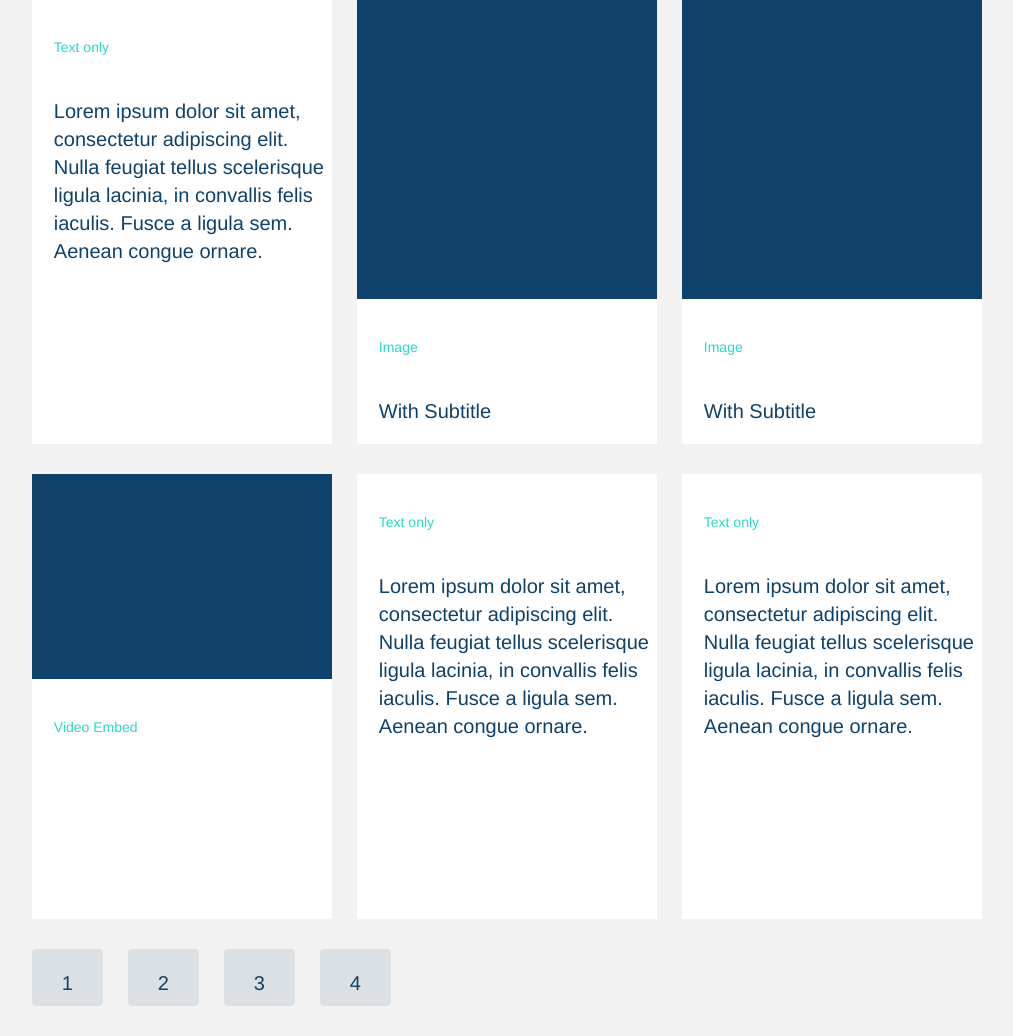
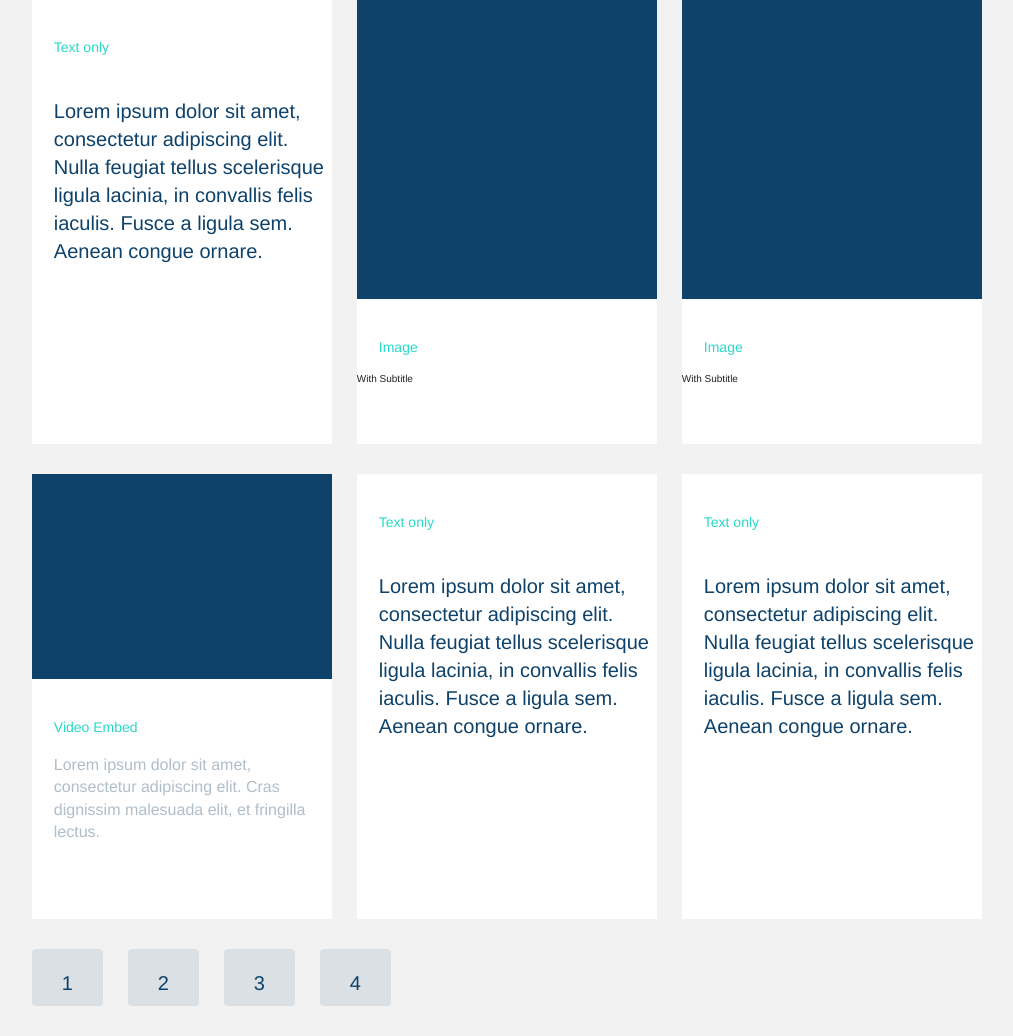
Before and after one commit to GeorgeD121/frontend_tech_test, a PHP site: page / in a window 1280 px wide. Shown: the part 1672-2708 px from the top of the page, without its empty margins (173-1186 px from the left). Run offline with PHP 8.4, Linux system fonts and the light colour scheme; some libraries are stand-ins or nearby versions.

Commit message:
Improvements
Img/vid descriptions. Nav colour change animation

```diff
--- a/css/main.css
+++ b/css/main.css
@@ -364,6 +376,12 @@
     margin-top: 39px;
     margin-left: 22px;
 }
+
+.vid_description{
+    color: #b0beca;
+    font-size: 1.6em;
+    margin-left: 22px;
+}
 .content_image{
     background-color: #0e426a;
     height: 300px;
--- a/index.html
+++ b/index.html
@@ -99,16 +99,17 @@
                 <div class="content_box">
                     <div class="content_image"></div>
                     <p class="label">Image</p>
-                    <p class="description">With Subtitle</p>
+                    <p class="img_description">With Subtitle</p>
                 </div>
                 <div class="content_box">
                     <div class="content_image"></div>
                     <p class="label">Image</p>
-                    <p class="description">With Subtitle</p>
+                    <p class="img_description">With Subtitle</p>
                 </div>
                 <div class="content_box">
                     <div class="content_video"></div>
                     <p class="label">Video Embed</p>
+                    <p class="vid_description">Lorem ipsum dolor sit amet, consectetur adipiscing elit. Cras dignissim malesuada elit, et fringilla lectus.</p>
                 </div>
                 <div class="content_box">
                     <p class="label">Text only</p>
@@ -123,12 +124,12 @@
                 <div class="content_box">
                     <div class="content_image"></div>
                     <p class="label">Image</p>
-                    <p class="description">With Subtitle</p>
+                    <p class="img_description">With Subtitle</p>
                 </div>
                 <div class="content_box">
                     <div class="content_image"></div>
                     <p class="label">Image</p>
-                    <p class="description">With Subtitle</p>
+                    <p class="img_description">With Subtitle</p>
                 </div>
                 <div class="content_box">
                     <p class="label">Text only</p>
@@ -145,12 +146,14 @@
                 <div class="content_box">
                     <div class="content_video"></div>
                     <p class="label">Video Embed</p>
+                    <p class="vid_description">Lorem ipsum dolor sit amet, consectetur adipiscing elit. Cras dignissim malesuada elit, et fringilla lectus.</p>
                 </div>
             </div>
             <div class="content">
                 <div class="content_box">
                     <div class="content_video"></div>
                     <p class="label">Video Embed</p>
+                    <p class="vid_description">Lorem ipsum dolor sit amet, consectetur adipiscing elit. Cras dignissim malesuada elit, et fringilla lectus.</p>
                 </div>
                 <div class="content_box">
                     <p class="label">Text only</p>
@@ -159,12 +162,12 @@
                 <div class="content_box">
                     <div class="content_image"></div>
                     <p class="label">Image</p>
-                    <p class="description">With Subtitle</p>
+                    <p class="img_description">With Subtitle</p>
                 </div>
                 <div class="content_box">
                     <div class="content_image"></div>
                     <p class="label">Image</p>
-                    <p class="description">With Subtitle</p>
+                    <p class="img_description">With Subtitle</p>
                 </div>
                 <div class="content_box">
                     <p class="label">Text only</p>
@@ -183,16 +186,17 @@
                 <div class="content_box">
                     <div class="content_image"></div>
                     <p class="label">Image</p>
-                    <p class="description">With Subtitle</p>
+                    <p class="img_description">With Subtitle</p>
                 </div>
                 <div class="content_box">
                     <div class="content_image"></div>
                     <p class="label">Image</p>
-                    <p class="description">With Subtitle</p>
+                    <p class="img_description">With Subtitle</p>
                 </div>
                 <div class="content_box">
                     <div class="content_video"></div>
                     <p class="label">Video Embed</p>
+                    <p class="vid_description">Lorem ipsum dolor sit amet, consectetur adipiscing elit. Cras dignissim malesuada elit, et fringilla lectus.</p>
                 </div>
                 <div class="content_box">
                     <p class="label">Text only</p>
```
Also changed, not shown: other parts of css/main.css (+31 -19 lines).
